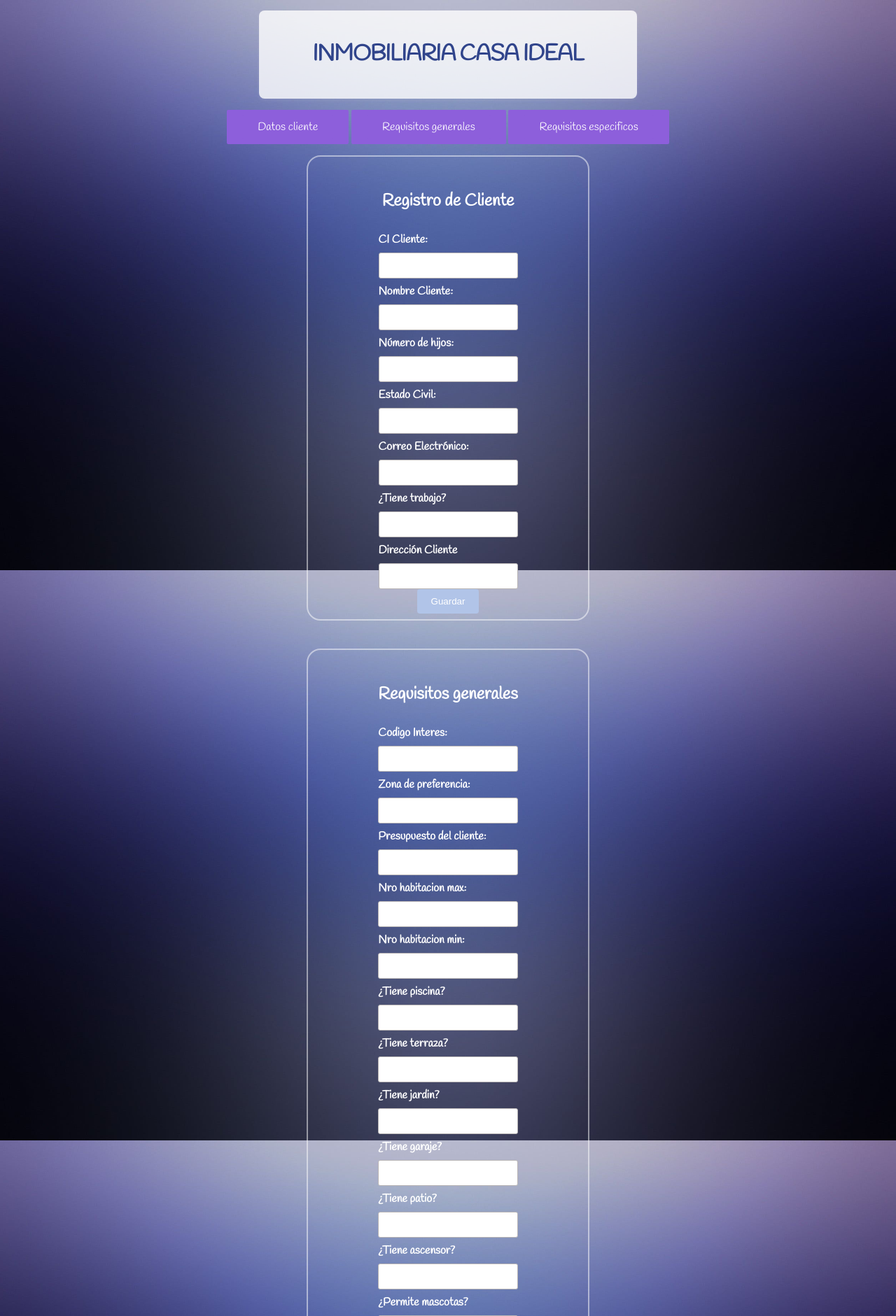
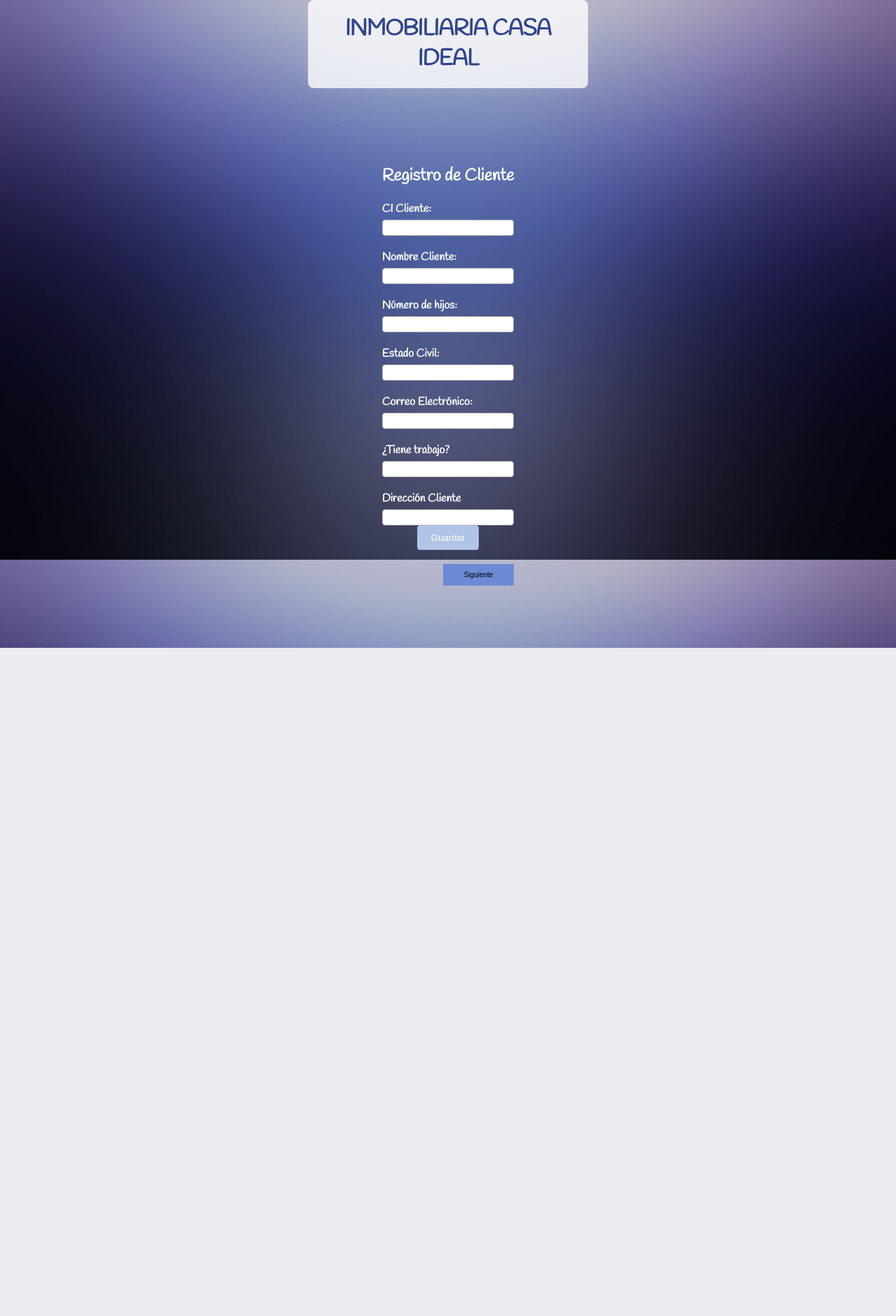
Before and after one commit to judithmarg/App-Clientes, a Flask app: page / in a window 1280 px wide. Shown: the top 1881 px of the page at 70% size. After the commit the page ends 926 px from the top, so only its background shows below. Run offline with Flask 3, Linux system fonts and the light colour scheme.

Commit message:
CAMBIOS INUSUALES

```diff
--- a/templates/formulario.html
+++ b/templates/formulario.html
@@ -6,7 +6,7 @@
   <link rel="preconnect" href="https://fonts.googleapis.com">
   <link rel="preconnect" href="https://fonts.gstatic.com" crossorigin>
   <link href="https://fonts.googleapis.com/css2?family=Handlee&display=swap" rel="stylesheet">
-  <script src="validation.js"></script>
+
 </head>
 
 <body>
@@ -23,130 +23,144 @@
     </div>
   </div>
   </header>
-  <div class="navigation">
-    <ul>
-      <li class="button"><a href="#datos" data-toogle="tab">Datos cliente</a></li>
-      <li class="button"><a href="#requisitos1" data-toogle="tab">Requisitos generales</a></li>
-      <li class="button"><a href="#requisitos2" data-toogle="tab">Requisitos especificos</a></li>
-    </ul>
-  </div>
+  <section>
   <div class="tab-content">
-  <div class="tab-pane" id="datos">
+    <form action="guardar_cliente.php" method="POST" onsubmit="return validateForm()">
+    <div class="step datos index active">
       <div class="form-box">
-    <div class="form-value">
-    <form action="guardar_cliente.php" method="POST" onsubmit="return validateForm()">
-
         <h2>Registro de Cliente</h2>
+        <div class="form-group">
           <label for="ciCliente">CI Cliente:</label>
           <input type="text" id="ciCliente" name="ciCliente" required>
-
+        </div>
+        <div class="form-group">
           <label for="nombreCliente">Nombre Cliente:</label>
           <input type="text" id="nombreCliente" name="nombreCliente" required>
-
+        </div>
+        <div class="form-group">
           <label for="nroHijos">Número de hijos:</label>
           <input type="number" id="nroHijos" name="nroHijos" required>
-
+        </div>
+        <div class="form-group">
           <label for="estadoCivil">Estado Civil:</label>
           <input type="text" id="estadoCivil" name="estadoCivil" required>
-
+        </div>
+        <div class="form-group">
           <label for="correoCliente">Correo Electrónico:</label>
           <input type="email" id="correoCliente" name="correoCliente" required>
-
+        </div>
+        <div class="form-group">
           <label for="tieneTrabajo">¿Tiene trabajo?</label>
           <input type="text" id="tieneTrabajo" name="tieneTrabajo" required>
-
+        </div>
+        <div class="form-group">
           <label for="direccionCliente">Dirección Cliente</label>
           <input type="text" id="direccionCliente" name="direccionCliente" required>
-
+        </div>
         <input type="submit" value="Guardar">
-    </form>
-    </div>
+        <button type="button" class="next-btn">Siguiente</button>
       </div>
     </div>
 
-  <div class="tab-pane" id="requisitos1">
+  <div class="step requisitos1">
     <div class="form-box">
-      <div class="form-value">
-      <form action="guardar_cliente.php" method="POST" onsubmit="return validateForm()">
-
       <h2>Requisitos generales</h2>
+      <div class="form-group">
         <label for="codInteres">Codigo Interes:</label>
         <input type="text" id="codInteres" name="codInteres" required>
-
+      </div>
+      <div class="form-group">
         <label for="zonaPreferencia">Zona de preferencia:</label>
         <input type="text" id="zonaPreferencia" name="zonaPreferencia" required>
-
+      </div>
+      <div class="form-group">
         <label for="presupuestoCliente">Presupuesto del cliente:</label>
         <input type="number" id="presupuestoCliente" name="presupuestoCliente" required>
-
+      </div>
+      <div class="form-group">
         <label for="nroHabitacionMax">Nro habitacion max:</label>
         <input type="number" id="nroHabitacionMax" name="nroHabitacionMax" required>
-
+      </div>
+      <div class="form-group">
         <label for="nroHabitacionMin">Nro habitacion min:</label>
         <input type="number" id="nroHabitacionMin" name="nroHabitacionMin" required>
-
+      </div>
+      <div class="form-group">
         <label for="tienePiscina">¿Tiene piscina?</label>
         <input type="text" id="tienePiscina" name="tienePiscina" required>
-
+      </div>
+      <div class="form-group">
         <label for="tieneTerraza">¿Tiene terraza?</label>
         <input type="text" id="tieneTerraza" name="tieneTerraza" required>
-
+      </div>
+      <div class="form-group">
         <label for="tieneJardin">¿Tiene jardin?</label>
         <input type="text" id="tieneJardin" name="tieneJardin" required>
-
+      </div>
+      <div class="form-group">
         <label for="tieneGaraje">¿Tiene garaje?</label>
         <input type="text" id="tieneGaraje" name="tieneGaraje" required>
-
+      </div>
+      <div class="form-group">
         <label for="tienePatio">¿Tiene patio?</label>
         <input type="text" id="tienePatio" name="tienePatio" required>
-
+      </div>
+      <div class="form-group">
         <label for="tieneAscensor">¿Tiene ascensor?</label>
         <input type="text" id="tieneAscensor" name="tieneAscensor" required>
-
+      </div>
+      <div class="form-group">
         <label for="permiteMascotas">¿Permite mascotas?</label>
         <input type="text" id="permiteMascotas" name="permiteMascotas" required>
-
+      </div>
       <input type="submit" value="Guardar">
-      </form>
-      </div>
+      <button type="button" class="previous-btn">Anterior</button>
+      <button type="button" class="next-btn">Siguiente</button>
     </div>
   </div>
 
-  <div class="tab-pane" id="requisitos2">
+  <div class="step requisitos2">
     <div class="form-box">
-      <div class="form-value">
-      <form action="guardar_cliente.php" method="POST" onsubmit="return validateForm()">
-
       <h2>Requisitos especificos</h2>
+      <div class="form-group">
         <label for="codInteresEsp">Codigo Interes Especifico:</label>
         <input type="number" id="codInteresEsp" name="codInteresEsp" required>
-
+      </div>
+      <div class="form-group">
         <label for="zonaEspecifica">Zona de especifica preferencia:</label>
         <input type="text" id="zonaEspecifica" name="zonaEspecifica" required>
-
+      </div>
+      <div class="form-group">
         <label for="presupuestoEsp">Presupuesto especifico:</label>
         <input type="number" id="presupuestoEsp" name="presupuestoEsp" required>
-
+      </div>
+      <div class="form-group">
         <label for="tienePatioGrande">¿Tiene patio grande?</label>
         <input type="text" id="tienePatioGrande" name="tienePatioGrande" required>
-
+      </div>
+      <div class="form-group">
         <label for="nrobanostina">Nro de tinas en banos</label>
         <input type="number" id="nrobanostina" name="nrobanostina" required>
-
+      </div>
+      <div class="form-group">
         <label for="cantidadAutosGaraje">Nro autos para garaje</label>
         <input type="number" id="cantidadAutosGaraje" name="cantidadAutosGaraje" required>
-
+      </div>
+      <div class="form-group">
         <label for="equipadoElectrodomest">Equipado con electrodomesticos:</label>
         <input type="text" id="equipadoElectrodomest" name="equipadoElectrodomest" required>
-
+      </div>
       <input type="submit" value="Guardar">
-      </form>
+      <button type="button" class="previous-btn">Anterior</button>
+      <button type="submit" class="submit-btn">Guardar</button>
     </div>
   </div>
-  </div>
+  </form>
+
+
   <div>
 
   </div>
-
+  <script src="validation.js"></script>
 </body>
 </html>
--- a/templates/styles.css
+++ b/templates/styles.css
@@ -1,3 +1,9 @@
+*{
+  padding: 0;
+  margin: 0;
+  box-sizing: border-box;
+}
+
 body {
   font-family: 'Handlee', cursive, Arial, sans-serif;
   margin: 0;
@@ -8,17 +14,26 @@ body {
   height: 100vh;
 }
 
+section{
+  min-height: 100vh;
+  width: 100%;
+  display: flex;
+  align-items: center;
+  justify-content: center;
+}
+
 .container {
-    max-width: 500px;
-    margin: 15px auto;
+  width: 90%;
+  max-width: 400px;
+  margin: 0 auto;
   background-color: #fff;
   flex-direction: column;
-    display: flex;
+  /*display: flex;*/
   align-items: center;
   justify-content: center;
   border-radius: 8px;
   padding: 20px;
-    box-shadow: 0 2px 5px rgba(255, 250, 250, 0.1);
+  box-shadow: 0px 0px 20px rgba(255, 250, 250, 0.1);
   background-color: rgba(255, 255, 255, 0.8);
   text-align: center;
 }
@@ -30,13 +45,10 @@ body {
   text-transform: uppercase;
   letter-spacing: -1px;
 }
-  .tab-pane{
-    padding-bottom: 40px;
-  }
 
-  .form-box {
+/*.form-box {
   position: relative;
-    width: 400px;
+  width: 1000px;
   height: auto;
   border: 2px solid rgba(255, 255, 255, 0.5);
   border-radius: 20px;
@@ -44,19 +56,19 @@ body {
   justify-content: center;
   align-items: center;
   margin: 0 auto;
-  }
-  .form-value {
+}*/
+/*.form-value {
   height: 100%;
   display: flex;
   flex-direction: row; /* Cambio de column a row */
-    justify-content: flex-start; /* Alinea los elementos a la izquierda */
-    align-items: center;
-  }
+/*  justify-content: flex-start; /* Alinea los elementos a la izquierda */
+/*  align-items: center;
+}*/
 
-  .form-heading {
+/*.form-heading {
   text-align: center;
   margin-top: 0;
-  }
+}*/
 
 h2 {
   color: #ffffff;
@@ -101,43 +113,50 @@ body {
   background-color: #6c8ad5;
 }
 
-  /*para el nav*/
-
-  .navigation{
-    text-align: center;
-  }
-
-  .navigation ul {
-    margin-left: 0;
-    padding-left: 0;
-  }
-
-  .navigation li {
-    display: inline-block;
-    margin-right: 0;
-  }
-
-  .navigation .button,
-  .navigation .button a {
-    display: inline-block;
-    background-color: #8d5fdb;
-    color: #fff;
-    padding: 5px 20px;
-    border: 2px solid #8d5fdb;
-    border-radius: 2px;
-    cursor: pointer;
-    text-decoration: none;
-  }
-
-  .navigation .button:hover,
-  .navigation .button a:hover {
-    background-color: #8b16c6;
-  }
-  /*termina el nav*/
-
 form,label {
   width: 100%; /* O el ancho deseado */
   display: block; /*puede ser esto*/
-    padding-top: 8px;
-    padding-bottom: 8px;
+  /*padding-top: 8px;*/
 }
+
+.step{
+  display: none;
+}
+
+.step.active{
+  display: block;
+}
+
+.form-group{
+  width: 100%;
+  margin-top: 20px;
+}
+
+.form-group input{
+  width: 100%;
+  padding: 5px;
+  font-size: 10px;
+  margin-top: 5px;
+  border-radius: 4px;
+}
+
+button.next-btn,
+button.previous-btn,
+button.submit-btn{
+  float: right;
+  margin-top: 20px;
+  padding: 10px 30px;
+  border: none;
+  outline: none;
+  background-color: #6c8ad5;
+  font-size: 10px;
+  cursor: pointer;
+}
+
+button.previous-btn{
+  float: left;
+}
+
+button.submit-btn{
+  background-color: #640d8f;
+}
```
Also changed, not shown: templates/validation.js (+47 -0 lines), 1 other file. Lines whose indentation alone changed are shown as unchanged.
